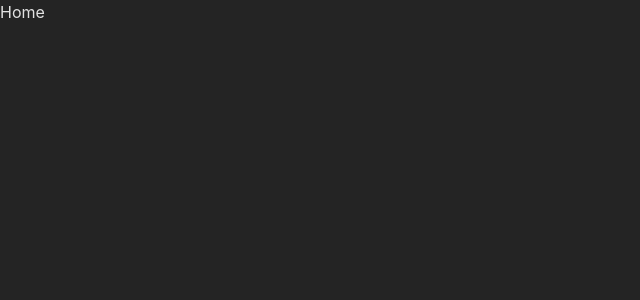
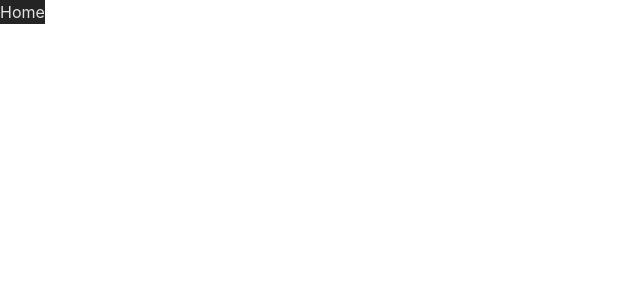
Before and after one commit to CLEVIT-Development/clevit-fe, a React (Vite) app: page / in a window 1280 px wide. Shown: the top 300 px of the page, without its empty margins (0-640 px from the left). Built offline with nearby package versions, Linux system fonts and the light colour scheme.

Commit message:
feat: add main layout

```diff
--- a/src/app/app.tsx
+++ b/src/app/app.tsx
@@ -1,11 +1,10 @@
 import Routing from "./routing/routing.tsx";
+import MainLayout from "../common/Layout/MainLayout.tsx";
 
-const App = () => {
-  return (
-    <>
-      <Routing />
-    </>
-  );
-};
+const App = () => (
+  <MainLayout>
+    <Routing />
+  </MainLayout>
+);
 
 export default App;
--- /dev/null
+++ b/src/common/Layout/MainLayout.tsx
@@ -0,0 +1,15 @@
+import React from "react";
+
+interface I_MainLayoutProps {
+  children: React.ReactElement;
+}
+
+const MainLayout = ({ children }: I_MainLayoutProps) => {
+  return (
+    <div className="w-screen h-screen">
+      {children}
+    </div>
+  );
+};
+
+export default MainLayout;
--- a/src/index.css
+++ b/src/index.css
@@ -10,8 +10,6 @@
   color-scheme: light dark;
   color: rgba(255, 255, 255, 0.87);
   background-color: #242424;
-  width: 100%;
-  height: 100vh;
 
   font-synthesis: none;
   text-rendering: optimizeLegibility;
@@ -28,10 +26,10 @@ a:hover {
   color: #535bf2;
 }
 
-html, body {
+body {
+  padding: 0;
+  margin: 0;
   display: flex;
-  place-items: center;
-  width: 100%;
 }
 
 h1 {
```
